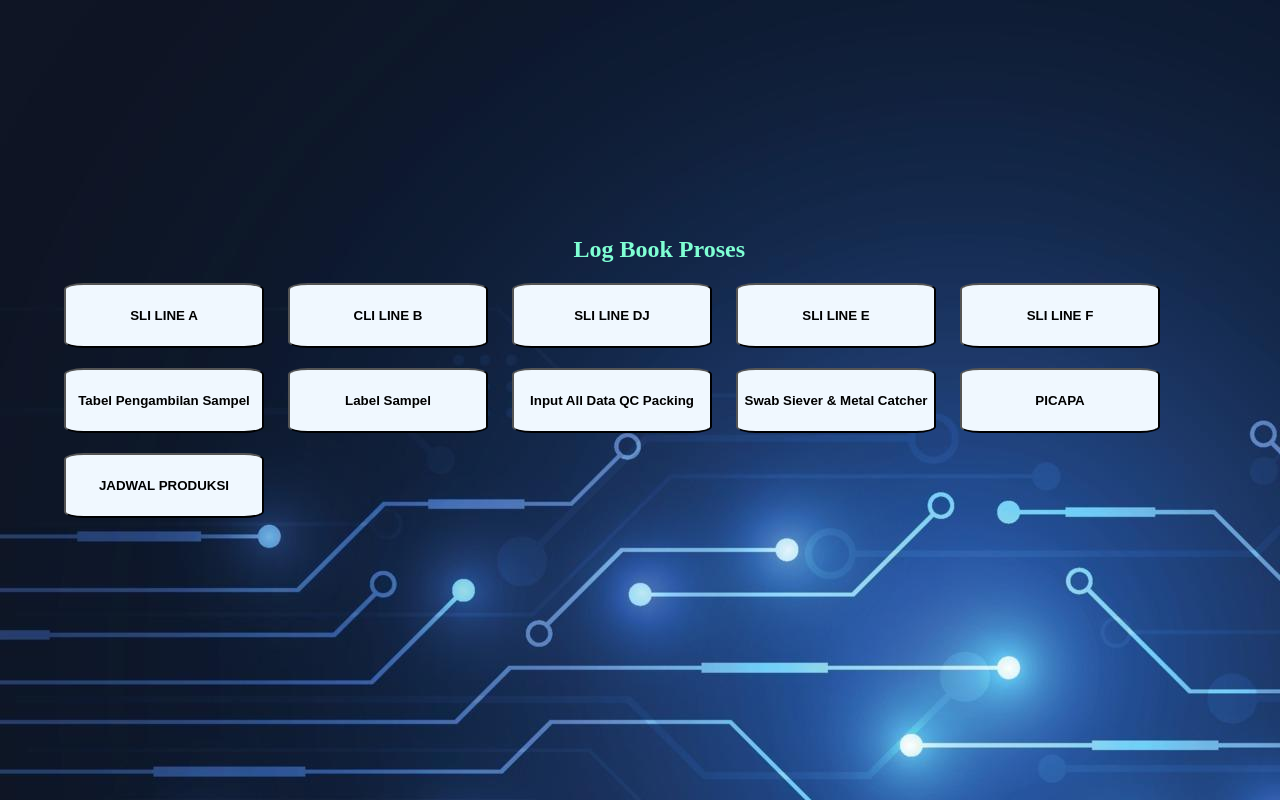
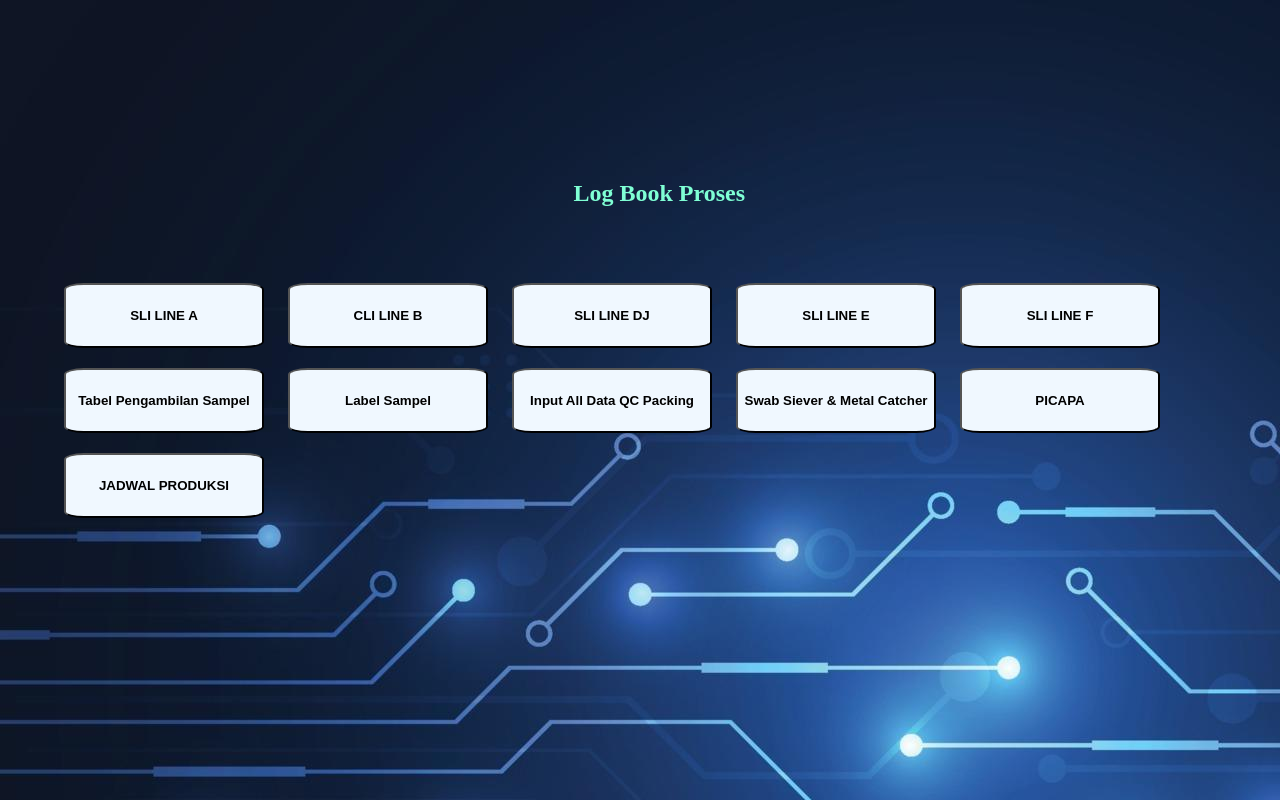
Before and after one commit to mmisbah3/QC-IL, a plain HTML site: page packing.html in a window 1280 px wide. Drawn offline with Linux system fonts and the light colour scheme.

Commit message:
Update packing.html

```diff
--- a/packing.html
+++ b/packing.html
@@ -10,7 +10,7 @@
 </head>
 <body>
 <!-- Log Book Proses -->
- <H2 style="color: aquamarine; position:absolute;top: 27%;margin-left: 3%;">Log Book Proses</H2><br>
+ <H2 style="color: aquamarine; position:absolute;top: 20%;margin-left: 3%;">Log Book Proses</H2><br>
     <div class="log-1">
         <a href="https://docs.google.com/spreadsheets/d/1oktvHkQpGdiC8FsxkUtA9SQ78OR02Faf7LWHT5f1Kew/edit?usp=drive_link" target="_blank"><button class="button2"><b>SLI LINE A</b></button></a>
         <a href="https://docs.google.com/spreadsheets/d/1ZYSPvKf2Cj3uliGKoxmfmhPnEdg-g7rEaQC1hdP3Enk/edit?usp=drive_link" target="_blank"><button class="button2"><b>CLI LINE B</b></button></a>
```
